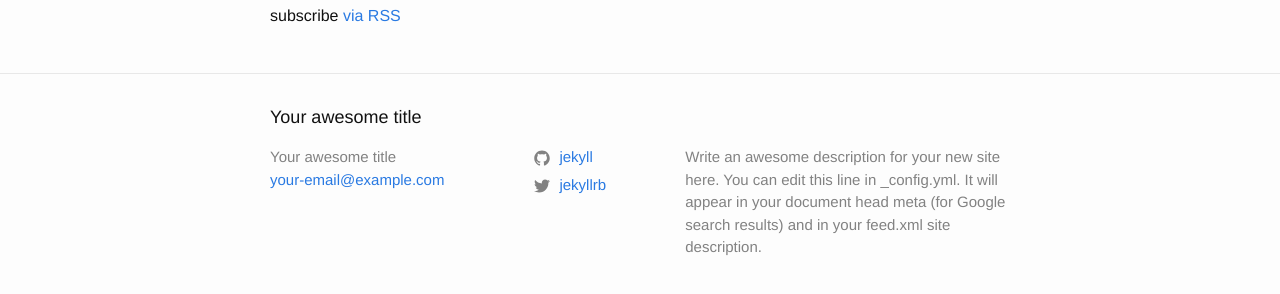
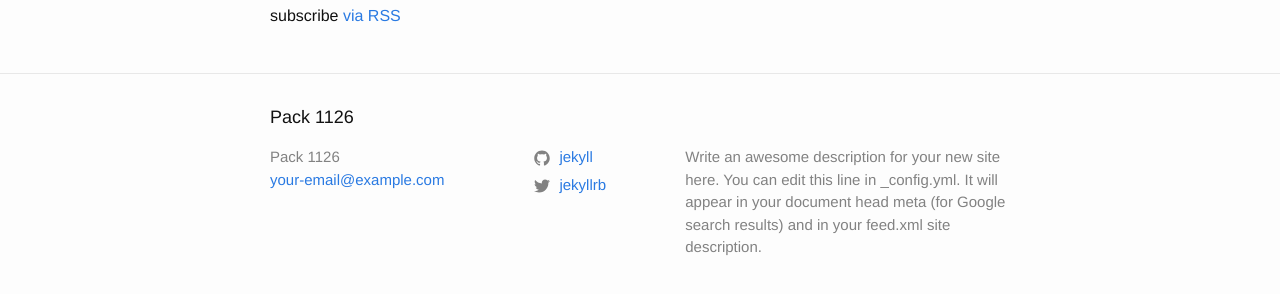
Before and after one commit to pack1126/pack1126.github.io, a Jekyll site: the page built from index.md, in a window 1280 px wide and 900 px high, scrolled down 798 px. Shown: the part 581-875 px from the top of the window. Built offline with Jekyll 4.4.1, drawn with Linux system fonts in a browser that asks for light colours; some of the changed text lies outside the part shown.

Commit message:
Updated Config

```diff
--- a/_config.yml
+++ b/_config.yml
@@ -1,5 +1,5 @@
 ---
-title: Your awesome title
+title: Pack 1126
 timezone: UTC
 collections:
   posts:
```
